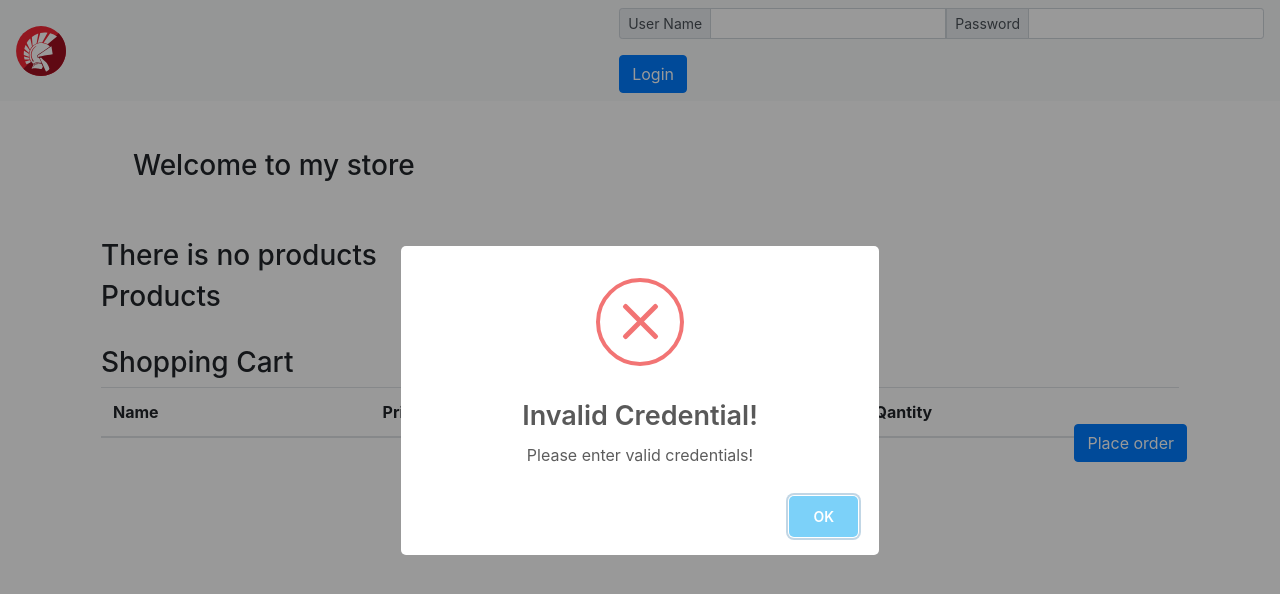
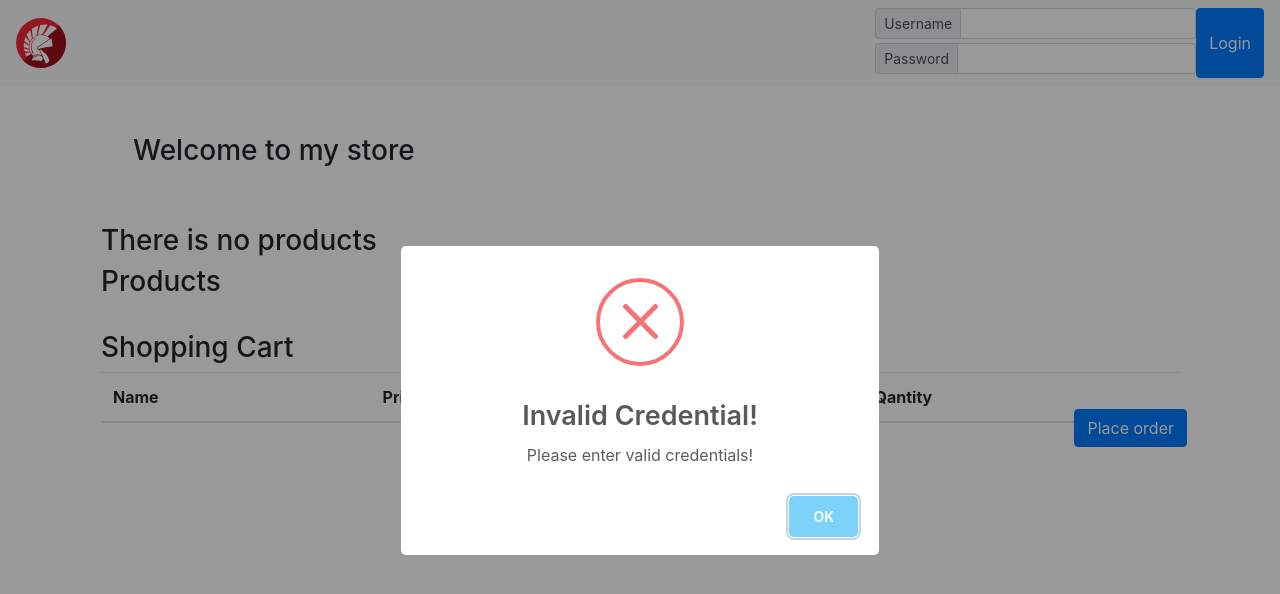
Before and after one commit to amitbd1508/web-programming-course-project, a plain HTML site: page client/index.html in a window 1280 px wide. Both pictures are taken after a click on the button "Login". Drawn offline with nearby package versions, Linux system fonts and the light colour scheme.

Commit message:
fix login

```diff
--- a/client/assets/js/main.js
+++ b/client/assets/js/main.js
@@ -1,6 +1,6 @@
 const url = "http://localhost:3000/";
-let accessToken = localStorage.getItem("accessToken");
-let user = JSON.parse(localStorage.getItem("user"));
+let accessToken = sessionStorage.getItem("accessToken");
+let user = JSON.parse(sessionStorage.getItem("user"));
 
 window.onload = function (e) {
   e.preventDefault();
@@ -27,8 +27,8 @@ async function onClickLogin() {
     } else {
       const user = response.data;
       // saving token;
-      localStorage.setItem("user", JSON.stringify(user));
-      localStorage.setItem("accessToken", user.accessToken);
+      sessionStorage.setItem("user", JSON.stringify(user));
+      sessionStorage.setItem("accessToken", user.accessToken);
 
       showLoginPanel(false);
       showWelcomeUser(true, user);
--- a/client/index.html
+++ b/client/index.html
@@ -12,7 +12,7 @@
 
     <link rel="stylesheet" href="./assets/css/main.css"/>
     <script src="./assets/js/main.js"></script>
-    <script src="./assets/js/api.js"></script>
+    <script src="./assets/js/httpHelper.js"></script>
 
 
     <title>Easy Shopping</title>
@@ -28,22 +28,26 @@
           <button type="button" id="btnLogout" onclick="logout()" class="btn btn-secondary">Logout</button>
         </div>
 
-        <div id="login-panel" class="d-flex justify-content-end">
-            <div class="input-group input-group-sm mb-3 justify-content-start">
+        <div id="login-panel" class=" justify-content-end">
+          <div class="d-flex">
+            <div class="justify-content-start">
+              <div class="input-group input-group-sm mb-1">
                 <div class="input-group-prepend">
-                  <span class="input-group-text" id="inputGroup-sizing-sm">User Name</span>
+                  <span class="input-group-text" id="inputGroup-sizing-sm">Username</span>
                 </div>
-                <input type="text" id="username" class="form-control" aria-label="Small" aria-describedby="inputGroup-sizing-sm">
-
+                <input id="username" type="text" class="form-control" aria-label="User name" aria-describedby="inputGroup-sizing-sm">
+              </div>
+              <div class="input-group input-group-sm mb-1">
                 <div class="input-group-prepend">
-                    <span class="input-group-text" id="inputGroup-sizing-sm">Password</span>
-                  </div>
-                  <input type="text" id="password" class="form-control" aria-label="Small" aria-describedby="inputGroup-sizing-sm">
+                  <span class="input-group-text" id="inputGroup-sizing-sm">Password</span>
+                </div>
+                <input type="password" id="password" class="form-control" aria-label="Password" aria-describedby="inputGroup-sizing-sm">
               </div>
-
-              <div class="justify-content-end">
-                <button type="button" onclick="onClickLogin()" id="btnLogin" class="btn btn-primary">Login</button>
-              </div>
+            </div>
+                <div class="justify-content-end d-flex ">
+                  <button type="button" onclick="onClickLogin()" id="btnLogin" class="btn btn-primary align-items-center">Login</button>
+                </div>
+          </div>
 
         </div>
       </nav>
```
